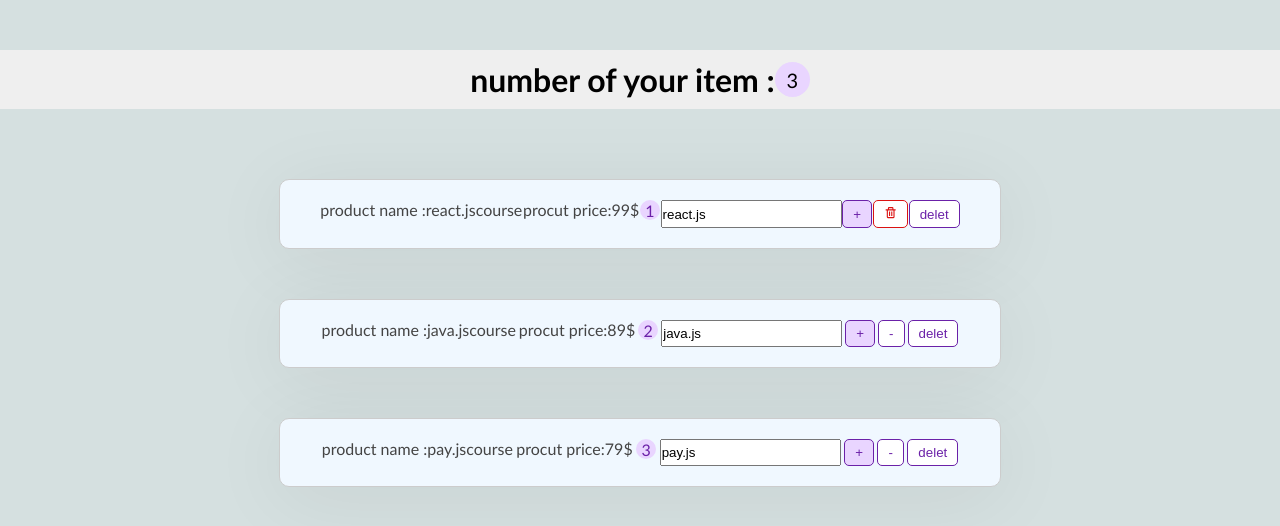
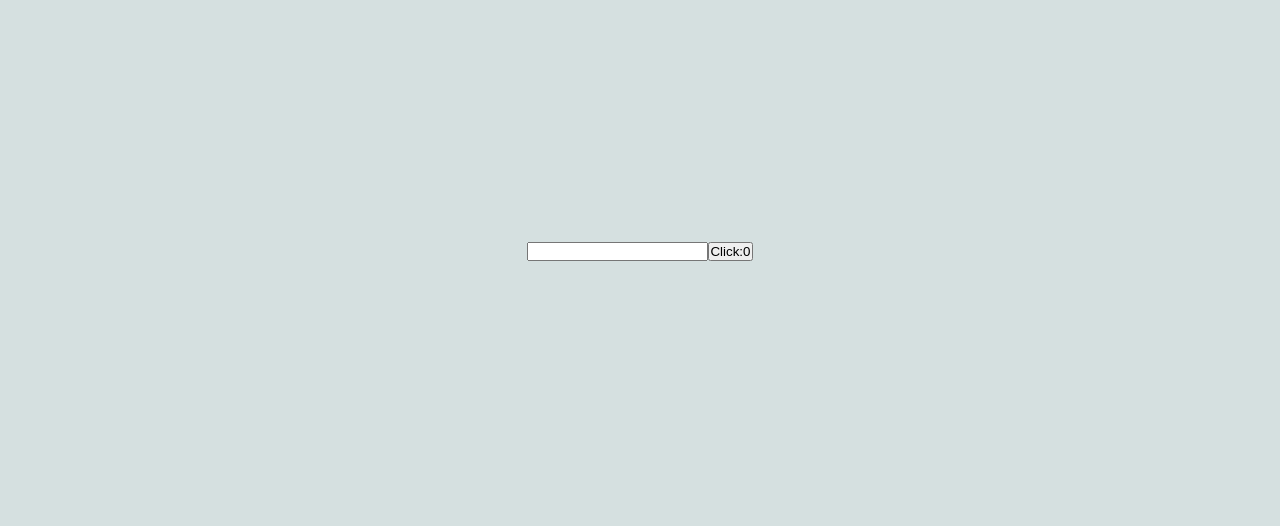
Before and after one commit to alimhp/react-course, a React (Create React App) app: page / in a window 1280 px wide. Shown: the top 526 px of the page. Built offline with nearby package versions, Linux system fonts and the light colour scheme.

Commit message:
classClickcount CDM,CDU

```diff
--- a/src/App.js
+++ b/src/App.js
@@ -4,6 +4,7 @@ import Hookobject from "./component/product/hook/Hookobject";
 import ProductList from "./component/product/ProductList";
 import styles from "./App.module.css";
 import Navigation from "./component/navbar/navigation";
+import ClassCounter from "./component/ClassCounter/ClassCountainer";
 
 class App extends Component {
   state = {
@@ -47,14 +48,15 @@ class App extends Component {
   render() {
     return (
       <div className={styles.container}>
-        <Navigation product={this.state.product} />
+        <ClassCounter />
+        {/* <Navigation product={this.state.product} />
         <ProductList
           product={this.state.product}
           dicresmentHandler={this.dicresmentHandler}
           onChange={this.changeHandler}
           incrementHandler={this.incrementHandler}
           removeHandler={this.removeHandler}
-        />
+        /> */}
       </div>
     );
   }
--- /dev/null
+++ b/src/component/ClassCounter/ClassCountainer.jsx
@@ -0,0 +1,32 @@
+import React, { Component } from "react";
+class ClassCounter extends Component {
+  state = {
+    name: "",
+    count: 0,
+  };
+  componentDidMount() {
+    document.title = `clicked ${this.state.count} times`;
+  }
+  componentDidUpdate(prevProps, prevState) {
+    if (prevState.count !== this.state.count) {
+      console.log("document title updating");
+      document.title = `clicked ${this.state.count} times`;
+    }
+  }
+  render() {
+    return (
+      <div>
+        <input
+          type="text"
+          onChange={(e) => this.setState({ name: e.target.value })}
+        ></input>
+
+        <button onClick={() => this.setState({ count: this.state.count + 1 })}>
+          Click:{this.state.count}
+        </button>
+      </div>
+    );
+  }
+}
+
+export default ClassCounter;
```
